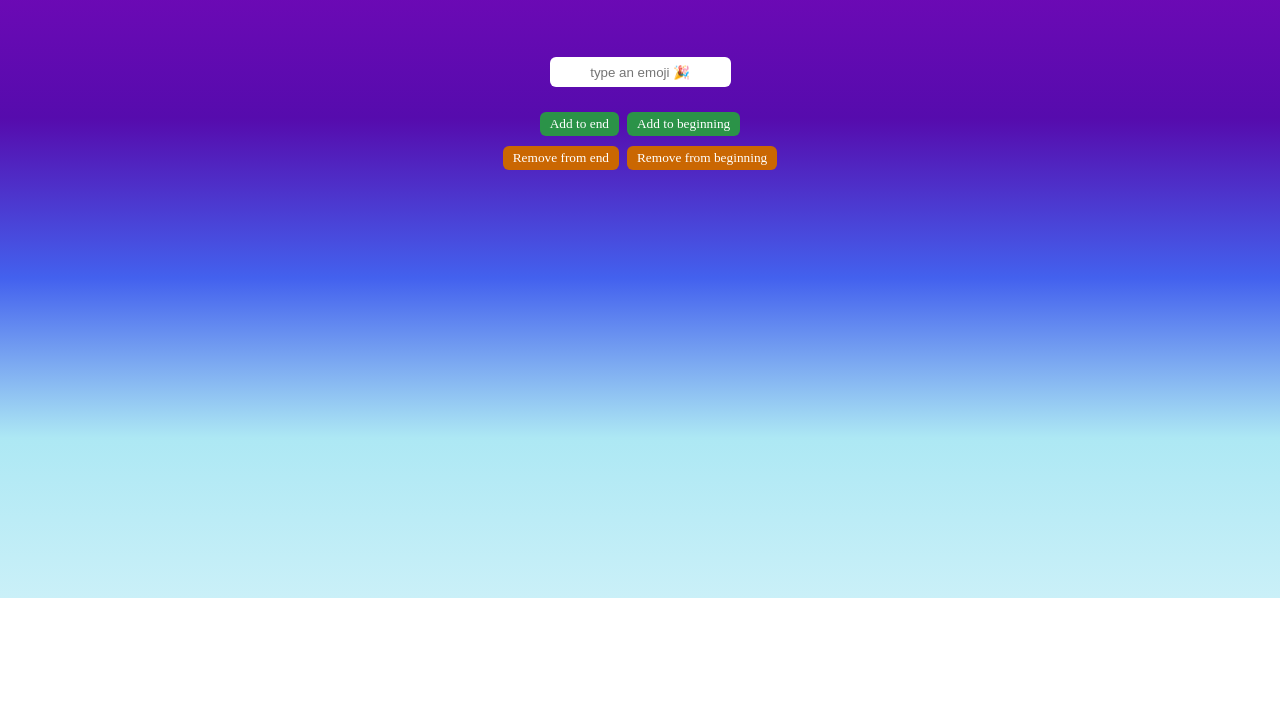
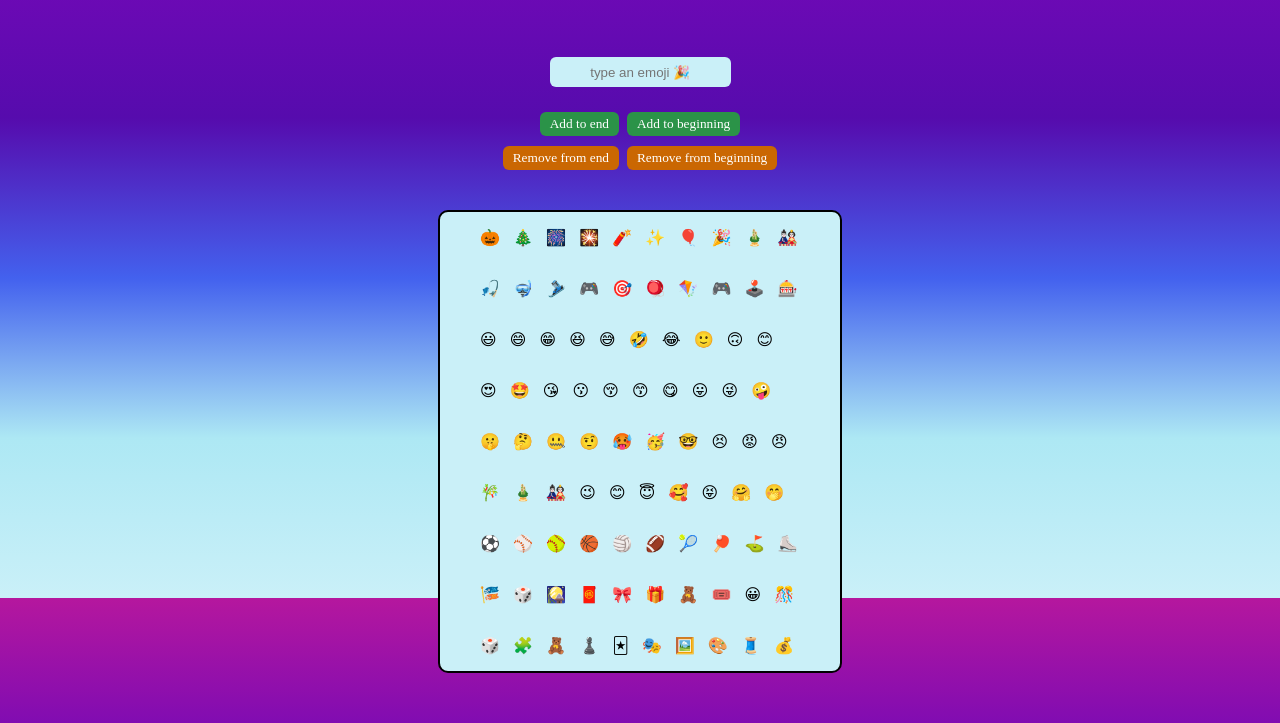
Before and after one commit to StudentForEternity/PersonalityEmojis, a plain HTML site: page index.html in a window 1280 px wide. Shown: the part 202-925 px from the top of the page. Before the commit the page ends 800 px from the top, so only its background shows below. Drawn offline with Linux system fonts and the light colour scheme; a web font is replaced by a local one.

Commit message:
added sample emojis

```diff
--- a/index.css
+++ b/index.css
@@ -28,7 +28,7 @@ body {
     background-color: #ca6702;
 }
 
-h1 {
+h1, h2 {
     letter-spacing: 2px;
     text-align: center;
     color: white;
@@ -39,7 +39,7 @@ input {
     display: block;
     border: none;
     height: 30px;
-    background: white;
+    background: #caf0f8;
     border-radius: 6px;
     text-align: center;
 }
@@ -59,3 +59,16 @@ button {
     justify-content: center;
     margin: 10px 0 0;
 }
+
+#sample-emojis{
+    width: 400px;
+    border: 2px solid black;
+    border-radius: 10px;
+    display: flex;
+    flex-direction: column;
+    align-content: center;
+    margin: 40px auto;
+    letter-spacing: 4px;
+    background-color: #caf0f8;
+
+}
--- a/index.html
+++ b/index.html
@@ -19,6 +19,8 @@
             <button id="pop-btn">Remove from end</button>
             <button id="shift-btn">Remove from beginning</button>
         </div>
+
+        <div id="sample-emojis"></div>
         <script src="index.js"></script>
     </body>
 </html>
--- a/index.js
+++ b/index.js
@@ -42,3 +42,25 @@ shiftBtn.addEventListener("click", function() {
     myEmojis.shift();
     render();
 })
+
+
+const arr = [
+ "🎃 🎄 🎆 🎇 🧨 ✨ 🎈 🎉 🎍 🎎",
+ "🎣 🤿 🎿 🎮  🎯 🪀 🪁 🎮 🕹️ 🎰",
+ "😃 😄 😁 😆 😅 🤣 😂 🙂 🙃 😊",
+ "😍 🤩 😘 😗 😚 😙 😋 😛 😜 🤪",
+ "🤫 🤔 🤐 🤨 🥵 🥳 🤓 😣 😡 😠",
+ "🎋 🎍 🎎 😉 😊 😇 🥰 😝 🤗 🤭",
+ "⚽ ⚾ 🥎 🏀 🏐 🏈 🎾 🏓 ⛳ ⛸️",
+ "🎏 🎲 🎑 🧧 🎀 🎁 🧸 🎟️ 😀 🎊",
+ "🎲 🧩 🧸 ♟️ 🃏 🎭 🖼️ 🎨 🧵 💰"];
+
+
+const sampleEmojis = document.getElementById("sample-emojis");
+let list = "";
+for (let i = 0; i < arr.length; i++)
+{
+    list += `
+    <ul>${arr[i]}</ul>`;
+}
+sampleEmojis.innerHTML = list;
```
